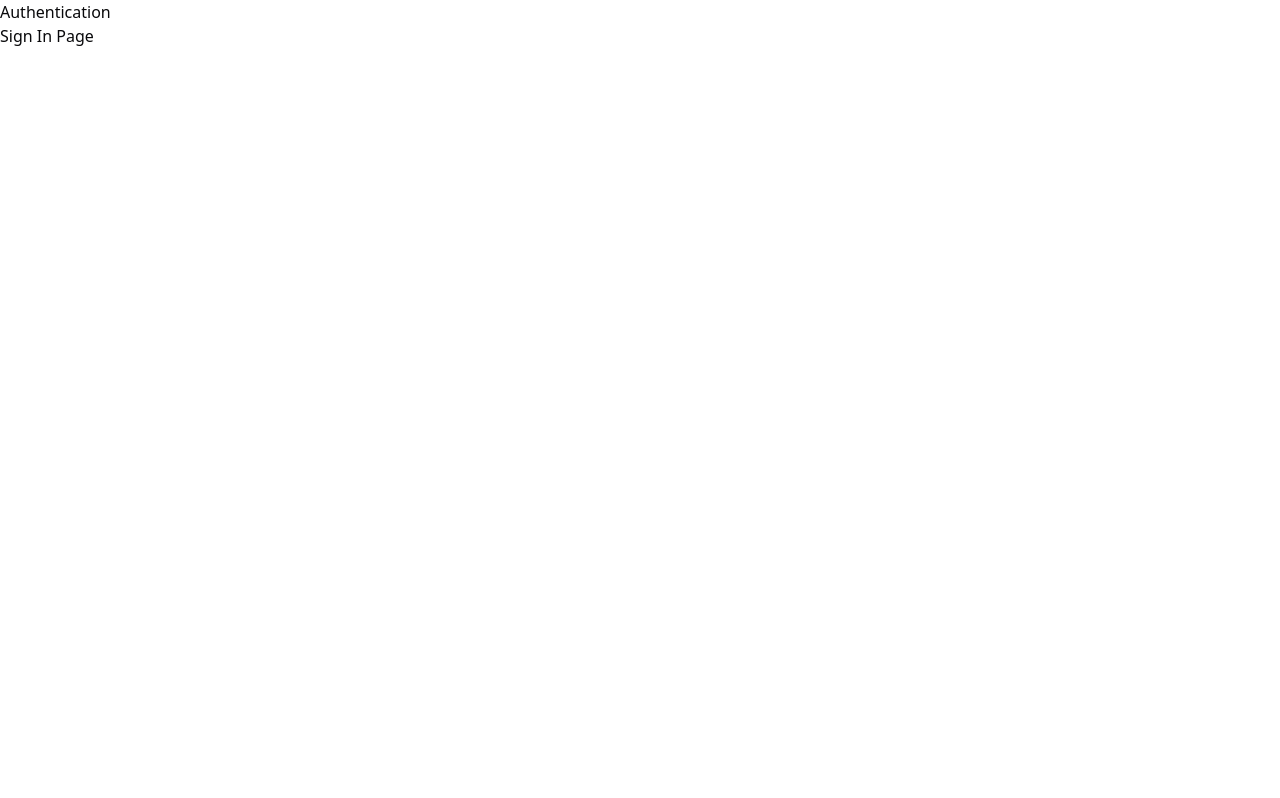
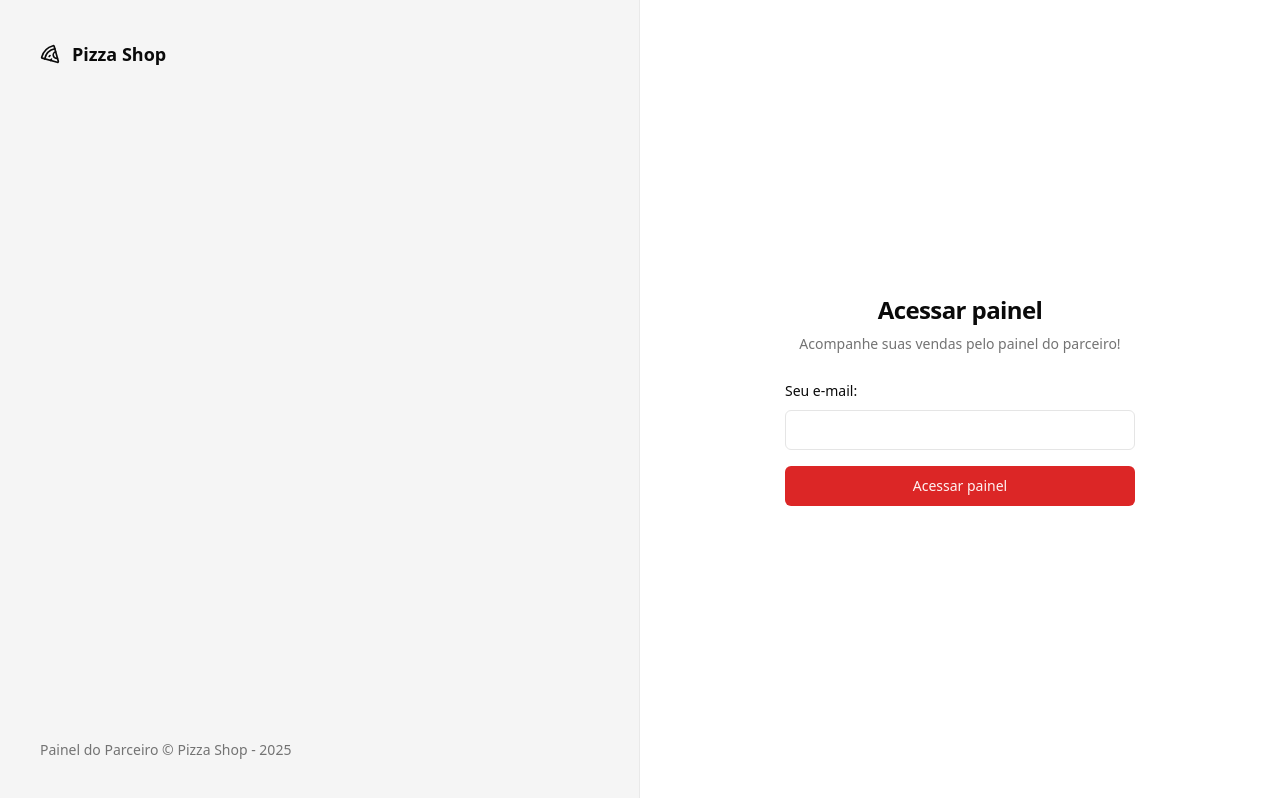
Before and after one commit to patrick-cuppi/pizza-shop-frontend, a React (Vite) app: page /sign-in in a window 1280 px wide. Built offline with nearby package versions, Linux system fonts and the light colour scheme.

Commit message:
feat(pages): create sign-in page

```diff
--- a/package.json
+++ b/package.json
@@ -10,6 +10,7 @@
     "preview": "vite preview"
   },
   "dependencies": {
+    "@radix-ui/react-label": "^2.1.8",
     "@radix-ui/react-slot": "^1.2.4",
     "class-variance-authority": "^0.7.1",
     "clsx": "^2.1.1",
--- /dev/null
+++ b/src/components/ui/input.tsx
@@ -0,0 +1,22 @@
+import * as React from "react"
+
+import { cn } from "@/lib/utils"
+
+const Input = React.forwardRef<HTMLInputElement, React.ComponentProps<"input">>(
+  ({ className, type, ...props }, ref) => {
+    return (
+      <input
+        type={type}
+        className={cn(
+          "flex h-10 w-full rounded-md border border-input bg-background px-3 py-2 text-base ring-offset-background file:border-0 file:bg-transparent file:text-sm file:font-medium file:text-foreground placeholder:text-muted-foreground focus-visible:outline-none focus-visible:ring-2 focus-visible:ring-ring focus-visible:ring-offset-2 disabled:cursor-not-allowed disabled:opacity-50 md:text-sm",
+          className
+        )}
+        ref={ref}
+        {...props}
+      />
+    )
+  }
+)
+Input.displayName = "Input"
+
+export { Input }
--- /dev/null
+++ b/src/components/ui/label.tsx
@@ -0,0 +1,24 @@
+import * as React from "react"
+import * as LabelPrimitive from "@radix-ui/react-label"
+import { cva, type VariantProps } from "class-variance-authority"
+
+import { cn } from "@/lib/utils"
+
+const labelVariants = cva(
+  "text-sm font-medium leading-none peer-disabled:cursor-not-allowed peer-disabled:opacity-70"
+)
+
+const Label = React.forwardRef<
+  React.ElementRef<typeof LabelPrimitive.Root>,
+  React.ComponentPropsWithoutRef<typeof LabelPrimitive.Root> &
+    VariantProps<typeof labelVariants>
+>(({ className, ...props }, ref) => (
+  <LabelPrimitive.Root
+    ref={ref}
+    className={cn(labelVariants(), className)}
+    {...props}
+  />
+))
+Label.displayName = LabelPrimitive.Root.displayName
+
+export { Label }
--- a/src/index.css
+++ b/src/index.css
@@ -2,67 +2,61 @@
 @tailwind components;
 @tailwind utilities;
 
+
 @layer base {
   :root {
     --background: 0 0% 100%;
-    --foreground: 240 10% 3.9%;
-
+    --foreground: 0 0% 3.9%;
     --card: 0 0% 100%;
-    --card-foreground: 240 10% 3.9%;
-
+    --card-foreground: 0 0% 3.9%;
     --popover: 0 0% 100%;
-    --popover-foreground: 240 10% 3.9%;
-
-    --primary: 240 5.9% 10%;
-    --primary-foreground: 0 0% 98%;
-
-    --secondary: 240 4.8% 95.9%;
-    --secondary-foreground: 240 5.9% 10%;
-
-    --muted: 240 4.8% 95.9%;
-    --muted-foreground: 240 3.8% 46.1%;
-
-    --accent: 240 4.8% 95.9%;
-    --accent-foreground: 240 5.9% 10%;
-
+    --popover-foreground: 0 0% 3.9%;
+    --primary: 0 72.2% 50.6%;
+    --primary-foreground: 0 85.7% 97.3%;
+    --secondary: 0 0% 96.1%;
+    --secondary-foreground: 0 0% 9%;
+    --muted: 0 0% 96.1%;
+    --muted-foreground: 0 0% 45.1%;
+    --accent: 0 0% 96.1%;
+    --accent-foreground: 0 0% 9%;
     --destructive: 0 84.2% 60.2%;
     --destructive-foreground: 0 0% 98%;
-
-    --border: 240 5.9% 90%;
-    --input: 240 5.9% 90%;
-    --ring: 240 10% 3.9%;
-
+    --border: 0 0% 89.8%;
+    --input: 0 0% 89.8%;
+    --ring: 0 72.2% 50.6%;
     --radius: 0.5rem;
+    --chart-1: 12 76% 61%;
+    --chart-2: 173 58% 39%;
+    --chart-3: 197 37% 24%;
+    --chart-4: 43 74% 66%;
+    --chart-5: 27 87% 67%;
   }
 
   .dark {
-    --background: 240 10% 3.9%;
+    --background: 0 0% 3.9%;
     --foreground: 0 0% 98%;
-
-    --card: 240 10% 3.9%;
+    --card: 0 0% 3.9%;
     --card-foreground: 0 0% 98%;
-
-    --popover: 240 10% 3.9%;
+    --popover: 0 0% 3.9%;
     --popover-foreground: 0 0% 98%;
-
-    --primary: 0 0% 98%;
-    --primary-foreground: 240 5.9% 10%;
-
-    --secondary: 240 3.7% 15.9%;
+    --primary: 0 72.2% 50.6%;
+    --primary-foreground: 0 85.7% 97.3%;
+    --secondary: 0 0% 14.9%;
     --secondary-foreground: 0 0% 98%;
-
-    --muted: 240 3.7% 15.9%;
-    --muted-foreground: 240 5% 64.9%;
-
-    --accent: 240 3.7% 15.9%;
+    --muted: 0 0% 14.9%;
+    --muted-foreground: 0 0% 63.9%;
+    --accent: 0 0% 14.9%;
     --accent-foreground: 0 0% 98%;
-
     --destructive: 0 62.8% 30.6%;
     --destructive-foreground: 0 0% 98%;
-
-    --border: 240 3.7% 15.9%;
-    --input: 240 3.7% 15.9%;
-    --ring: 240 4.9% 83.9%;
+    --border: 0 0% 14.9%;
+    --input: 0 0% 14.9%;
+    --ring: 0 72.2% 50.6%;
+    --chart-1: 220 70% 50%;
+    --chart-2: 160 60% 45%;
+    --chart-3: 30 80% 55%;
+    --chart-4: 280 65% 60%;
+    --chart-5: 340 75% 55%;
   }
 }
 
--- a/src/pages/_layouts/auth.tsx
+++ b/src/pages/_layouts/auth.tsx
@@ -1,10 +1,20 @@
+import { Pizza } from "lucide-react";
 import { Outlet } from "react-router-dom";
 
 export function AuthLayout() {
   return (
-    <div>
-      <h1>Authentication</h1>
-      <div>
+    <div className="min-h-screen grid grid-cols-2">
+      <div className="h-full border-r border-foreground/5 bg-muted p-10
+        text-muted-foreground flex flex-col justify-between">
+          <div className="flex items-center gap-3 text-lg text-foreground">
+            <Pizza className="h-5 w-5" />
+            <span className="font-semibold">Pizza Shop</span>
+          </div>
+          <footer className="text-sm">
+            Painel do Parceiro &copy; Pizza Shop - {new Date().getFullYear()}
+          </footer>
+        </div>
+      <div className="flex flex-col items-center justify-center">
         <Outlet />
       </div>
     </div>
--- a/src/pages/auth/sign-in.tsx
+++ b/src/pages/auth/sign-in.tsx
@@ -1,3 +1,6 @@
+import { Button } from "@/components/ui/button";
+import { Input } from "@/components/ui/input";
+import { Label } from "@/components/ui/label";
 import { Helmet } from "react-helmet-async";
 
 export function SignIn() {
@@ -6,7 +9,27 @@
       <Helmet
         title="Sign-In"
       />
-      <div>Sign In Page</div>
+      <div className="p-8">
+        <div className="w-[350px] flex flex-col justify-center gap-6">
+          <div className="flex flex-col gap-2 text-center">
+            <h1 className="text-2xl font-semibold tracking-tight">
+              Acessar painel
+            </h1>
+            <p className="text-sm text-muted-foreground">
+              Acompanhe suas vendas pelo painel do parceiro!
+            </p>
+          </div>
+          <div className="">
+            <form className="space-y-4">
+              <div className="space-y-2">
+                <Label htmlFor="email">Seu e-mail:</Label>
+                <Input id="email" type="email" />
+              </div>
+              <Button className="w-full" type="submit">Acessar painel</Button>
+            </form>
+          </div>
+        </div>
+      </div>
     </>
   );
 }
```
Also changed, not shown: 1 other file (tests, documents, lock files or other folders).
